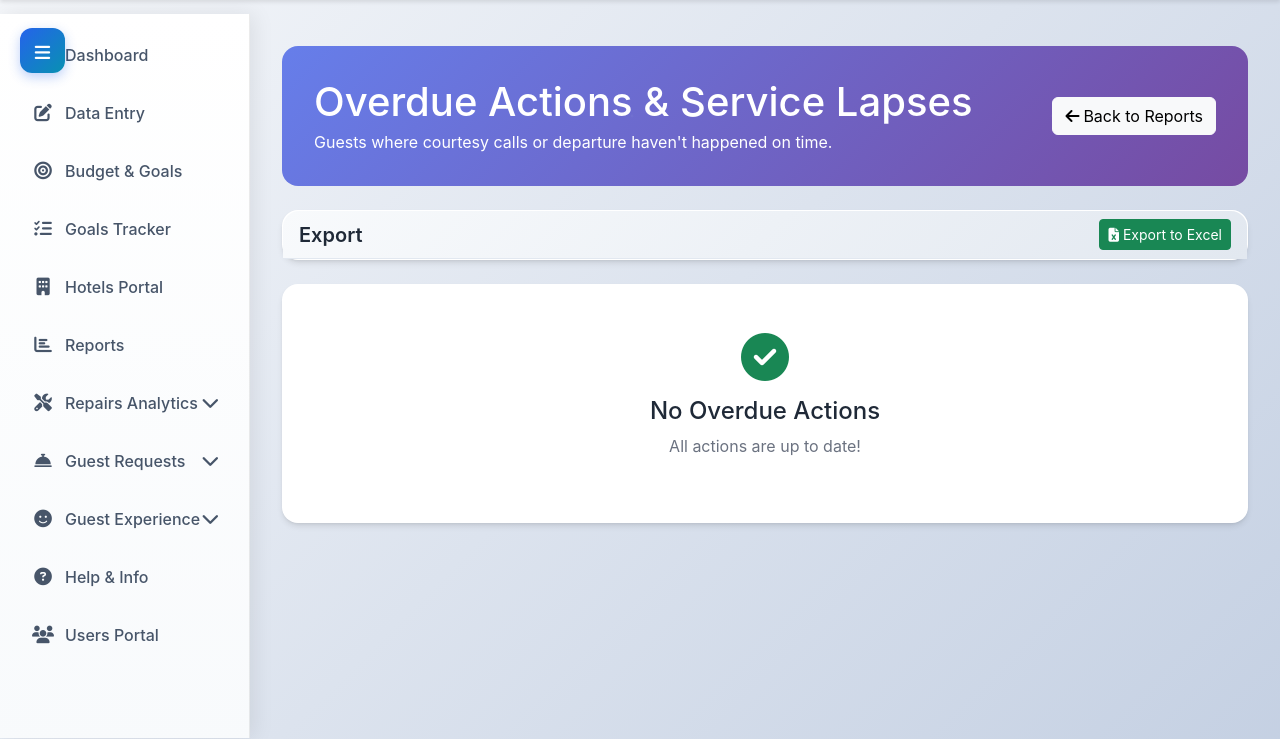
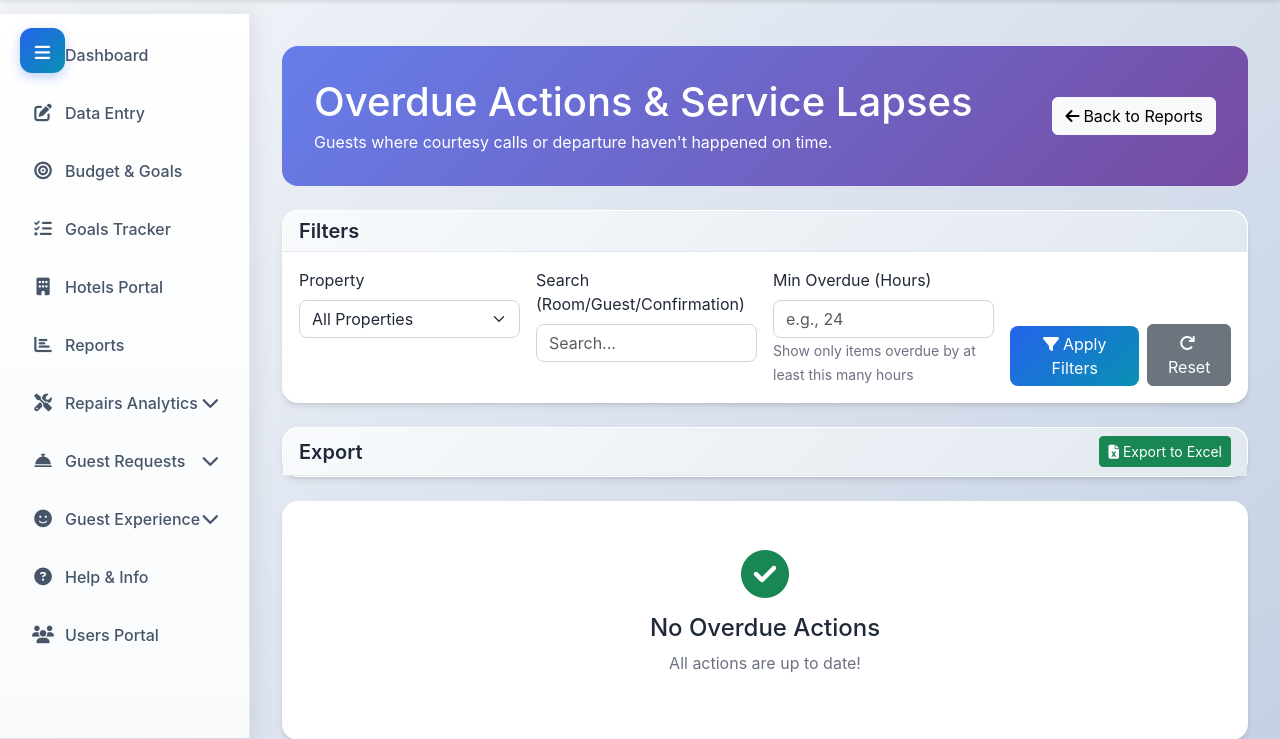
Before and after one commit to abdelmanem/BenchstayV2, a Django app: page /guest-experience/reports/overdue-actions/ in a window 1280 px wide. Shown: the part 62-801 px from the top of the page. Run offline with Django 5.2, Linux system fonts and the light colour scheme; the visitor is signed in with stand-in values (Sample User, id 1); data comes from the database, SQL or seed files in the repository; data that the repository does not hold is empty.

Commit message:
Implement filters for overdue actions report: Add property, search, and minimum overdue hours filters to enhance data retrieval. Update UI to include filter options and ensure Excel export reflects applied filters.

```diff
--- a/guest_experience/views.py
+++ b/guest_experience/views.py
@@ -1455,56 +1455,123 @@ def report_overdue_actions(request):
     """Report 6: Overdue Actions & Service Lapses"""
     now = timezone.now()
 
-    # Get overdue first courtesy calls
-    overdue_first = ArrivalRecord.objects.filter(
+    # Get filters
+    property_filter = request.GET.get('property', '')
+    search_filter = request.GET.get('search', '')
+    min_overdue_hours = request.GET.get('min_overdue_hours', '')
+
+    # Build base queryset for overdue first courtesy calls
+    overdue_first_qs = ArrivalRecord.objects.filter(
         first_courtesy_due_at__lt=now,
         first_courtesy_done_at__isnull=True
     ).exclude(status__iexact='Departed')
 
-    # Get overdue second courtesy calls
-    overdue_second = ArrivalRecord.objects.filter(
+    # Build base queryset for overdue second courtesy calls
+    overdue_second_qs = ArrivalRecord.objects.filter(
         second_courtesy_due_at__lt=now,
         second_courtesy_done_at__isnull=True
     ).exclude(status__iexact='Departed')
 
-    # Get overdue departures (departure date passed but not marked as departed)
-    overdue_departures = ArrivalRecord.objects.filter(
+    # Build base queryset for overdue departures
+    overdue_departures_qs = ArrivalRecord.objects.filter(
         departure_date__lt=now.date()
     ).filter(
         Q(status__iexact='In-House') | Q(status__iexact='in house')
     )
 
+    # Apply property filter
+    if property_filter:
+        overdue_first_qs = overdue_first_qs.filter(property_name__icontains=property_filter)
+        overdue_second_qs = overdue_second_qs.filter(property_name__icontains=property_filter)
+        overdue_departures_qs = overdue_departures_qs.filter(property_name__icontains=property_filter)
+
+    # Apply search filter (room, guest name)
+    if search_filter:
+        overdue_first_qs = overdue_first_qs.filter(
+            Q(room__icontains=search_filter) |
+            Q(guest_name__icontains=search_filter) |
+            Q(confirmation_number__icontains=search_filter)
+        )
+        overdue_second_qs = overdue_second_qs.filter(
+            Q(room__icontains=search_filter) |
+            Q(guest_name__icontains=search_filter) |
+            Q(confirmation_number__icontains=search_filter)
+        )
+        overdue_departures_qs = overdue_departures_qs.filter(
+            Q(room__icontains=search_filter) |
+            Q(guest_name__icontains=search_filter) |
+            Q(confirmation_number__icontains=search_filter)
+        )
+
     # Calculate how overdue
     overdue_first_list = []
-    for record in overdue_first:
+    for record in overdue_first_qs:
         if record.first_courtesy_due_at:
             delta = now - record.first_courtesy_due_at
+            overdue_hours = delta.total_seconds() / 3600
+
+            # Apply minimum overdue hours filter
+            if min_overdue_hours:
+                try:
+                    min_hours = float(min_overdue_hours)
+                    if overdue_hours < min_hours:
+                        continue
+                except (ValueError, TypeError):
+                    pass
+
             overdue_first_list.append({
                 'record': record,
                 'overdue_minutes': delta.total_seconds() / 60,
-                'overdue_hours': delta.total_seconds() / 3600,
+                'overdue_hours': overdue_hours,
                 'overdue_days': delta.days,
             })
 
     overdue_second_list = []
-    for record in overdue_second:
+    for record in overdue_second_qs:
         if record.second_courtesy_due_at:
             delta = now - record.second_courtesy_due_at
+            overdue_hours = delta.total_seconds() / 3600
+
+            # Apply minimum overdue hours filter
+            if min_overdue_hours:
+                try:
+                    min_hours = float(min_overdue_hours)
+                    if overdue_hours < min_hours:
+                        continue
+                except (ValueError, TypeError):
+                    pass
+
             overdue_second_list.append({
                 'record': record,
                 'overdue_minutes': delta.total_seconds() / 60,
-                'overdue_hours': delta.total_seconds() / 3600,
+                'overdue_hours': overdue_hours,
                 'overdue_days': delta.days,
             })
 
     overdue_departures_list = []
-    for record in overdue_departures:
+    for record in overdue_departures_qs:
         if record.departure_date:
             delta = now.date() - record.departure_date
+            overdue_hours = delta.days * 24  # Convert days to hours
+
+            # Apply minimum overdue hours filter
+            if min_overdue_hours:
+                try:
+                    min_hours = float(min_overdue_hours)
+                    if overdue_hours < min_hours:
+                        continue
+                except (ValueError, TypeError):
+                    pass
+
             overdue_departures_list.append({
                 'record': record,
                 'overdue_days': delta.days,
             })
+
+    # Get unique properties for filter dropdown
+    properties = ArrivalRecord.objects.exclude(property_name__isnull=True).exclude(
+        property_name=''
+    ).values_list('property_name', flat=True).distinct().order_by('property_name')
 
     context = {
         "section": "guest_experience",
@@ -1513,6 +1580,10 @@ def report_overdue_actions(request):
         "overdue_first": overdue_first_list,
         "overdue_second": overdue_second_list,
         "overdue_departures": overdue_departures_list,
+        "property_filter": property_filter,
+        "search_filter": search_filter,
+        "min_overdue_hours": min_overdue_hours,
+        "properties": properties,
     }
     return render(request, "guest_experience/reports/overdue_actions.html", context)
 
@@ -2274,21 +2345,49 @@ def export_overdue_actions(request):
 
     now = timezone.now()
 
-    overdue_first = ArrivalRecord.objects.filter(
+    # Get filters
+    property_filter = request.GET.get('property', '')
+    search_filter = request.GET.get('search', '')
+    min_overdue_hours = request.GET.get('min_overdue_hours', '')
+
+    overdue_first_qs = ArrivalRecord.objects.filter(
         first_courtesy_due_at__lt=now,
         first_courtesy_done_at__isnull=True
     ).exclude(status__iexact='Departed')
 
-    overdue_second = ArrivalRecord.objects.filter(
+    overdue_second_qs = ArrivalRecord.objects.filter(
         second_courtesy_due_at__lt=now,
         second_courtesy_done_at__isnull=True
     ).exclude(status__iexact='Departed')
 
-    overdue_departures = ArrivalRecord.objects.filter(
+    overdue_departures_qs = ArrivalRecord.objects.filter(
         departure_date__lt=now.date()
     ).filter(
         Q(status__iexact='In-House') | Q(status__iexact='in house')
     )
+
+    # Apply filters
+    if property_filter:
+        overdue_first_qs = overdue_first_qs.filter(property_name__icontains=property_filter)
+        overdue_second_qs = overdue_second_qs.filter(property_name__icontains=property_filter)
+        overdue_departures_qs = overdue_departures_qs.filter(property_name__icontains=property_filter)
+
+    if search_filter:
+        overdue_first_qs = overdue_first_qs.filter(
+            Q(room__icontains=search_filter) |
+            Q(guest_name__icontains=search_filter) |
+            Q(confirmation_number__icontains=search_filter)
+        )
+        overdue_second_qs = overdue_second_qs.filter(
+            Q(room__icontains=search_filter) |
+            Q(guest_name__icontains=search_filter) |
+            Q(confirmation_number__icontains=search_filter)
+        )
+        overdue_departures_qs = overdue_departures_qs.filter(
+            Q(room__icontains=search_filter) |
+            Q(guest_name__icontains=search_filter) |
+            Q(confirmation_number__icontains=search_filter)
+        )
 
     wb, ws, header_fill, header_font, border = _create_excel_workbook()
     ws.title = "Overdue First Calls"
@@ -2304,9 +2403,20 @@ def export_overdue_actions(request):
 
     row_idx = 2
     # Iterate directly over queryset - Django will evaluate it
-    for record in overdue_first:
+    for record in overdue_first_qs:
         if record.first_courtesy_due_at:
             delta = now - record.first_courtesy_due_at
+            overdue_hours = delta.total_seconds() / 3600
+
+            # Apply minimum overdue hours filter
+            if min_overdue_hours:
+                try:
+                    min_hours = float(min_overdue_hours)
+                    if overdue_hours < min_hours:
+                        continue
+                except (ValueError, TypeError):
+                    pass
+
             ws.cell(row=row_idx, column=1, value=record.room or '')
             ws.cell(row=row_idx, column=2, value=record.guest_name or '')
             ws.cell(row=row_idx, column=3, value=record.first_courtesy_due_at.strftime('%Y-%m-%d %H:%M'))
@@ -2326,9 +2436,20 @@ def export_overdue_actions(request):
 
     row_idx = 2
     # Iterate directly over queryset - Django will evaluate it
-    for record in overdue_second:
+    for record in overdue_second_qs:
         if record.second_courtesy_due_at:
             delta = now - record.second_courtesy_due_at
+            overdue_hours = delta.total_seconds() / 3600
+
+            # Apply minimum overdue hours filter
+            if min_overdue_hours:
+                try:
+                    min_hours = float(min_overdue_hours)
+                    if overdue_hours < min_hours:
+                        continue
+                except (ValueError, TypeError):
+                    pass
+
             ws2.cell(row=row_idx, column=1, value=record.room or '')
             ws2.cell(row=row_idx, column=2, value=record.guest_name or '')
             ws2.cell(row=row_idx, column=3, value=record.second_courtesy_due_at.strftime('%Y-%m-%d %H:%M'))
@@ -2349,9 +2470,20 @@ def export_overdue_actions(request):
 
     row_idx = 2
     # Iterate directly over queryset - Django will evaluate it
-    for record in overdue_departures:
+    for record in overdue_departures_qs:
         if record.departure_date:
             delta = now.date() - record.departure_date
+            overdue_hours = delta.days * 24  # Convert days to hours
+
+            # Apply minimum overdue hours filter
+            if min_overdue_hours:
+                try:
+                    min_hours = float(min_overdue_hours)
+                    if overdue_hours < min_hours:
+                        continue
+                except (ValueError, TypeError):
+                    pass
+
             ws3.cell(row=row_idx, column=1, value=record.room or '')
             ws3.cell(row=row_idx, column=2, value=record.guest_name or '')
             ws3.cell(row=row_idx, column=3, value=record.departure_date.strftime('%Y-%m-%d'))
--- a/templates/guest_experience/reports/overdue_actions.html
+++ b/templates/guest_experience/reports/overdue_actions.html
@@ -16,9 +16,45 @@
 </div>
 
 <div class="card mb-4">
+    <div class="card-header">
+        <h5 class="card-title mb-0">Filters</h5>
+    </div>
+    <div class="card-body">
+        <form method="get" class="row g-3">
+            <div class="col-md-3">
+                <label class="form-label">Property</label>
+                <select name="property" class="form-select">
+                    <option value="">All Properties</option>
+                    {% for prop in properties %}
+                    <option value="{{ prop }}" {% if property_filter == prop %}selected{% endif %}>{{ prop }}</option>
+                    {% endfor %}
+                </select>
+            </div>
+            <div class="col-md-3">
+                <label class="form-label">Search (Room/Guest/Confirmation)</label>
+                <input type="text" name="search" class="form-control" value="{{ search_filter }}" placeholder="Search...">
+            </div>
+            <div class="col-md-3">
+                <label class="form-label">Min Overdue (Hours)</label>
+                <input type="number" name="min_overdue_hours" class="form-control" value="{{ min_overdue_hours }}" placeholder="e.g., 24" step="0.1" min="0">
+                <small class="text-muted">Show only items overdue by at least this many hours</small>
+            </div>
+            <div class="col-md-3 d-flex align-items-end">
+                <button type="submit" class="btn btn-primary me-2">
+                    <i class="fas fa-filter me-1"></i>Apply Filters
+                </button>
+                <a href="{% url 'guest_experience:report_overdue_actions' %}" class="btn btn-secondary">
+                    <i class="fas fa-redo me-1"></i>Reset
+                </a>
+            </div>
+        </form>
+    </div>
+</div>
+
+<div class="card mb-4">
     <div class="card-header d-flex justify-content-between align-items-center">
         <h5 class="card-title mb-0">Export</h5>
-        <a href="{% url 'guest_experience:export_overdue_actions' %}" class="btn btn-sm btn-success">
+        <a href="{% url 'guest_experience:export_overdue_actions' %}?property={{ property_filter }}&search={{ search_filter }}&min_overdue_hours={{ min_overdue_hours }}" class="btn btn-sm btn-success">
             <i class="fas fa-file-excel me-1"></i>Export to Excel
         </a>
     </div>
```
